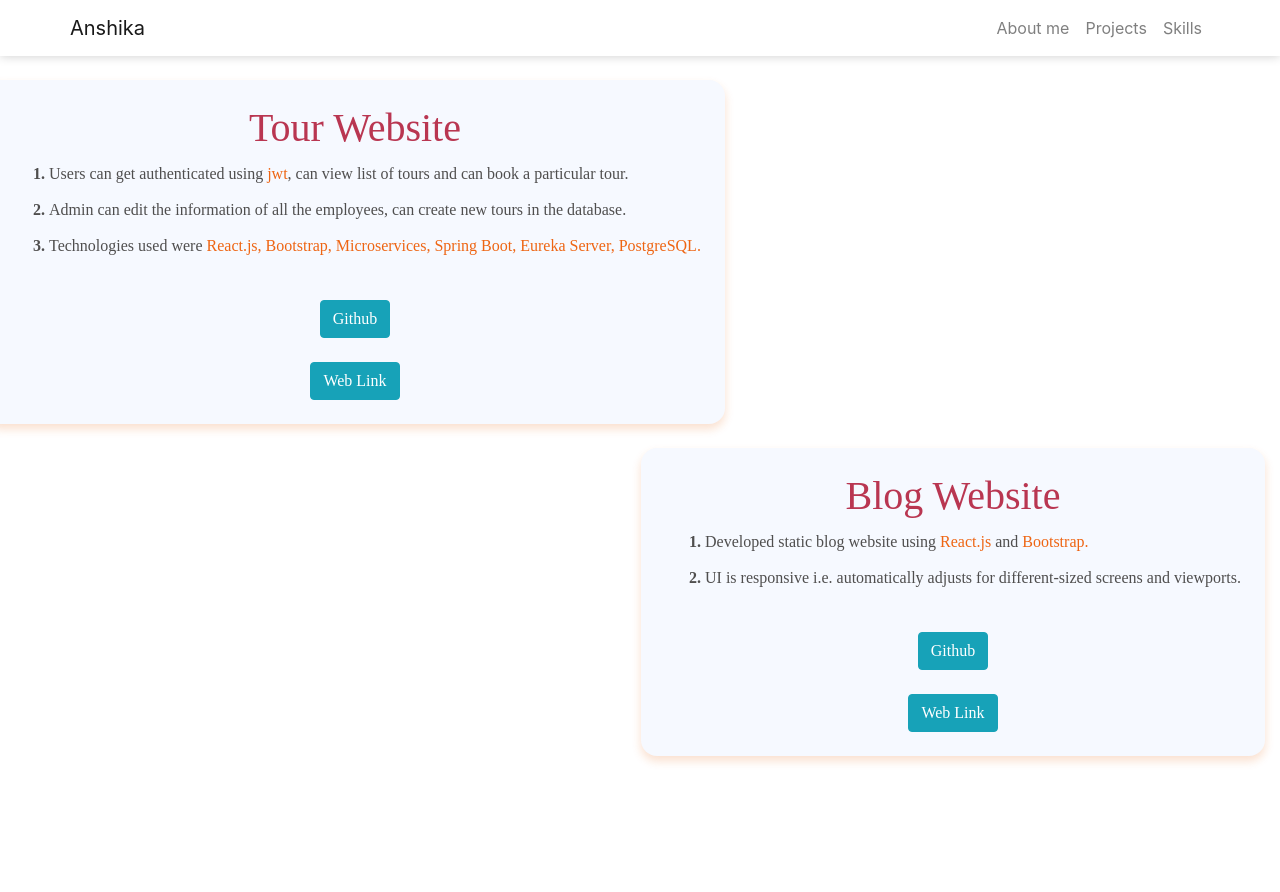
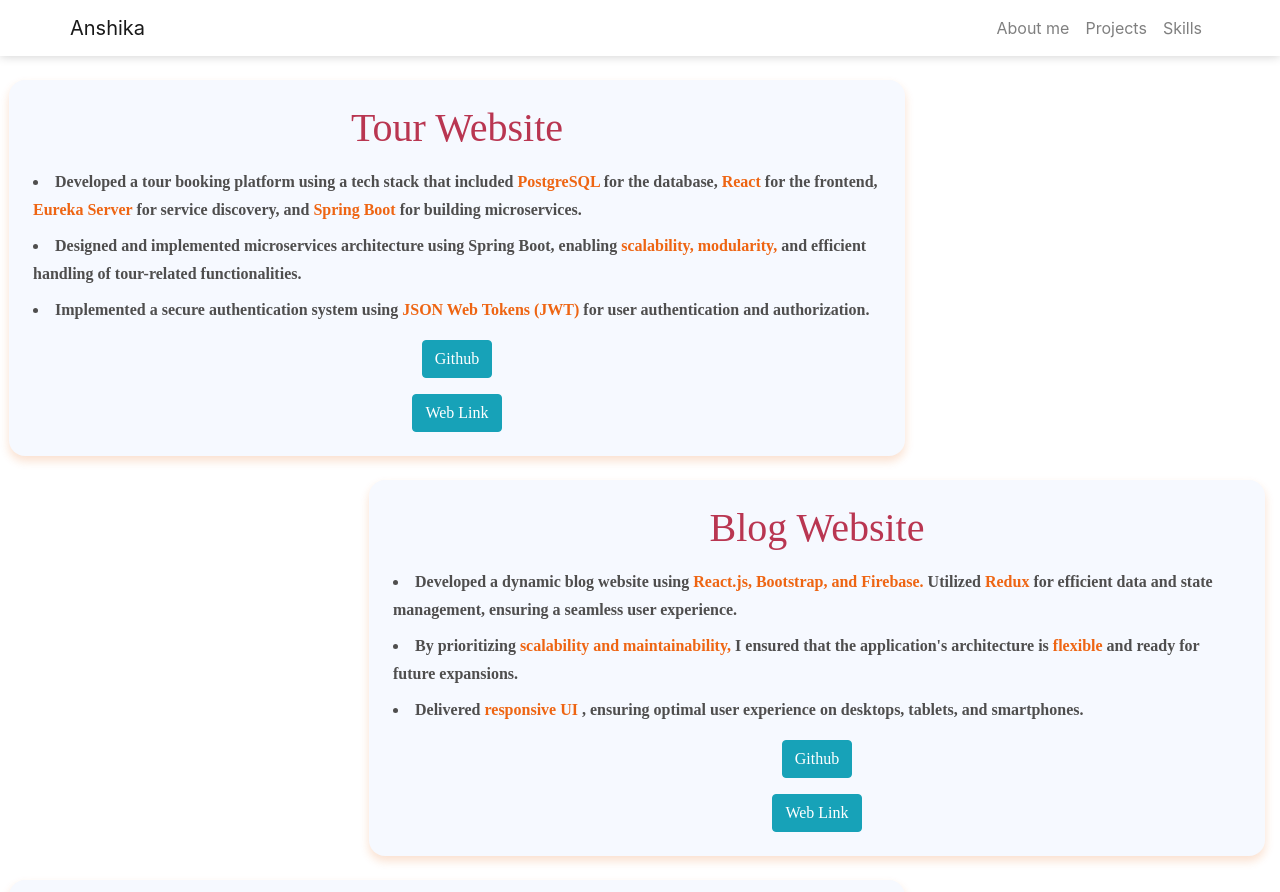
Before and after one commit to anahika/portfolio, a React (Create React App) app: page /projects in a window 1280 px wide. Shown: the top 892 px of the page. Before the commit the page ends 800 px from the top, so only its background shows below. Built offline with nearby package versions, Linux system fonts and the light colour scheme.

Commit message:
projects added

```diff
--- a/public/index.html
+++ b/public/index.html
@@ -1,10 +1,8 @@
-<!DOCTYPE html>
 <html lang="en">
   <head>
     <meta charset="utf-8" />
-    <link rel="icon" href="logo.png" />
+    <link rel="icon" href="%PUBLIC_URL%/logo.png" />
 
-    <!-- react-bootstrap -->
     <link
       rel="stylesheet"
       href="https://maxcdn.bootstrapcdn.com/bootstrap/4.3.1/css/bootstrap.min.css"
@@ -18,10 +16,7 @@
       content="Web site created using create-react-app"
     />
     <link rel="apple-touch-icon" href="%PUBLIC_URL%/logo192.png" />
-    <!--
-      manifest.json provides metadata used when your web app is installed on a
-      user's mobile device or desktop. See https://developers.google.com/web/fundamentals/web-app-manifest/
-    -->
+
     <link rel="manifest" href="%PUBLIC_URL%/manifest.json" />
 
     <title>Anshika Portfolio</title>
--- a/src/components/CommonCss.css
+++ b/src/components/CommonCss.css
@@ -4,7 +4,7 @@ h1 {
 h4 {
   color: rgb(53, 159, 221);
 }
-h6{
+h6 {
   line-height: inherit;
 }
 .span1 {
@@ -26,6 +26,7 @@ h6{
   color: #4f4e4e;
   font-weight: 590;
   line-height: 1.75rem;
+  max-width: 70%;
 }
 
 @media (max-width: 770px) {
--- a/src/components/home/Home.js
+++ b/src/components/home/Home.js
@@ -17,8 +17,9 @@ const Home = () => {
               <Card.Body>
                 <Card.Title className="title"> Anshika</Card.Title>
                 <p>
-                  I am a Trainee Engineer (ASDE) at Publicis Sapient. My domain
-                  is Full Stack development.
+                  An Engineer focused on creating innovative solutions and
+                  collaborating effectively to deliver exceptional software
+                  products.
                 </p>
                 <Link to="/about-me" className="btn btn-info km-btn">
                   Know More
@@ -56,7 +57,7 @@ const Home = () => {
               </li>
               <li>
                 <a
-                  href="https://drive.google.com/drive/u/1/folders/100Qd1po3s7yWivVTSRwxEDf285YN5WBB"
+                  href="https://drive.google.com/drive/folders/1eBdhD-9xPnFRHOGdV50GbOIQ4QVbMRMU?usp=sharing"
                   target="_blank"
                   rel="noopener noreferrer"
                   className="btn btn-lg btn-block btn-outline-info "
@@ -69,7 +70,7 @@ const Home = () => {
                   to="/skills"
                   className="btn btn-lg btn-block btn-outline-info "
                 >
-                 More about me
+                  More about me
                 </Link>
               </li>
             </ul>
--- a/src/components/projects/Projects.js
+++ b/src/components/projects/Projects.js
@@ -2,82 +2,150 @@ import React from "react";
 import "../CommonCss.css";
 
 function Projects() {
+  var Myprojects = [
+    {
+      title: "Tour Website",
+      points: [
+        <>
+          Developed a tour booking platform using a tech stack that included
+          <span className="span3"> PostgreSQL </span> for the database,
+          <span className="span3"> React </span> for the frontend,
+          <span className="span3"> Eureka Server </span> for service discovery,
+          and <span className="span3"> Spring Boot </span> for building
+          microservices.
+        </>,
+
+        <>
+          Designed and implemented microservices architecture using Spring Boot,
+          enabling <span className="span3"> scalability, modularity, </span>and
+          efficient handling of tour-related functionalities.
+        </>,
+        <>
+          Implemented a secure authentication system using
+          <span className="span3"> JSON Web Tokens (JWT) </span>
+          for user authentication and authorization.
+        </>,
+      ],
+      github: "https://github.com/anahika/anshika-tour-and-travels",
+      webLink: "/",
+    },
+    {
+      title: "Blog Website",
+      points: [
+        <>
+          Developed a dynamic blog website using
+          <span className="span3">
+            {" "}
+            React.js, Bootstrap, and Firebase.{" "}
+          </span>{" "}
+          Utilized <span className="span3"> Redux </span> for efficient data and
+          state management, ensuring a seamless user experience.
+        </>,
+        <>
+          By prioritizing
+          <span className="span3"> scalability and maintainability, </span> I
+          ensured that the application's architecture is
+          <span className="span3"> flexible </span> and ready for future
+          expansions.
+        </>,
+        <>
+          Delivered <span className="span3"> responsive UI </span>, ensuring
+          optimal user experience on desktops, tablets, and smartphones.
+        </>,
+      ],
+      github: "https://github.com/anahika/blog",
+      webLink: "https://blog-e5e5f.web.app/",
+    },
+    {
+      title: "Taxi Service Website",
+      points: [
+        <>
+          Clean and intuitive layout with essential information about services,
+          service areas, and contact details.
+        </>,
+        <>
+          <span className="span3"> Lightweight </span> and{" "}
+          <span className="span3"> static </span>web pages ensure swift loading
+          times for a seamless user experience.
+        </>,
+        <>
+          Developed with <span className="span3"> React </span>for efficient
+          component-based architecture and enhanced interactivity. Utilizes
+          <span className="span3"> Bootstrap </span> for a responsive design,
+          ensuring optimal display on various devices and browsers.
+        </>,
+      ],
+      github: "https://github.com/anahika/pk-taxi-svc",
+      webLink: "https://traveltheoriz.com/",
+    },
+  ];
   return (
     <>
-      <div className="row mt-4">
-        <div className=" div1 p-4">
-          <h1>Tour Website </h1>
-          <ol className="text-left">
-            <li>
-              <h6>
-                Users can get authenticated using{" "}
-                <span className="span3">jwt</span>, can view list of tours and
-                can book a particular tour.
-              </h6>
+      {Myprojects.map((project, index) => {
+        if (index % 2 === 0) {
+          return (
+            <div key={index} className="row mt-4">
+              <div className=" div1 p-4 ml-4">
+                <h1>{project.title} </h1>
+                {project.points.map((point, index) => (
+                  <li key={index} className="text-left pt-2">
+                    {point}
                   </li>
-            <li>
-              <h6>
-                Admin can edit the information of all the employees, can create
-                new tours in the database.
-              </h6>
-            </li>
-            <li>
-              <h6>
-                Technologies used were{" "}
-                <span className="span3">
-                  React.js, Bootstrap, Microservices, Spring Boot, Eureka
-                  Server, PostgreSQL.
-                </span>
-              </h6>
-            </li>
-          </ol>
-          <a href="/" className="btn btn-info mt-4">
-            Github
-          </a>
-          <br />
-          <a href="/" className="btn btn-info mt-4">
-            Web Link
-          </a>
-        </div>
-      </div>
-      <div className="row justify-content-end mt-4">
-        <div className=" div1 p-4">
-          <h1>Blog Website </h1>
-          <ol className="text-left">
-            <li>
-              <h6>
-                Developed static blog website using{" "}
-                <span className="span3">React.js </span>and{" "}
-                <span className="span3">Bootstrap.</span>
-              </h6>
-            </li>
-            <li>
-              <h6>
-                UI is responsive i.e. automatically adjusts for different-sized
-                screens and viewports.
-              </h6>
-            </li>
-          </ol>
+                ))}
                 <a
-            href="https://github.com/anahika/blog"
+                  href={project.github}
                   target="_blank"
                   rel="noopener noreferrer"
-            className="btn btn-info mt-4"
+                  className="btn btn-info mt-3"
                 >
                   Github
                 </a>
                 <br />
                 <a
-            href="https://thenomadicgaddi.herokuapp.com/"
+                  href={project.webLink}
                   target="_blank"
                   rel="noopener noreferrer"
-            className="btn btn-info mt-4"
+                  className="btn btn-info mt-3"
                 >
                   {" "}
                   Web Link
                 </a>
               </div>
             </div>
+          );
+        } else {
+          return (
+            <div key={index} className="row justify-content-end mt-4">
+              <div className=" div1 p-4">
+                <h1>{project.title} </h1>
+                {project.points.map((point, index) => (
+                  <li key={index} className="text-left pt-2">
+                    {point}
+                  </li>
+                ))}
+                <a
+                  href={project.github}
+                  target="_blank"
+                  rel="noopener noreferrer"
+                  className="btn btn-info mt-3"
+                >
+                  Github
+                </a>
+                <br />
+                <a
+                  href={project.webLink}
+                  target="_blank"
+                  rel="noopener noreferrer"
+                  className="btn btn-info mt-3"
+                >
+                  {" "}
+                  Web Link
+                </a>
+              </div>
+            </div>
+          );
+        }
+      })}
     </>
   );
 }
```
Also changed, not shown: src/components/about-me/AboutMe.js (+27 -24 lines), src/components/more-about-me/MoreAboutMe.js (added), 2 other files (tests, documents, lock files or other folders). Lines whose indentation alone changed are shown as unchanged.
